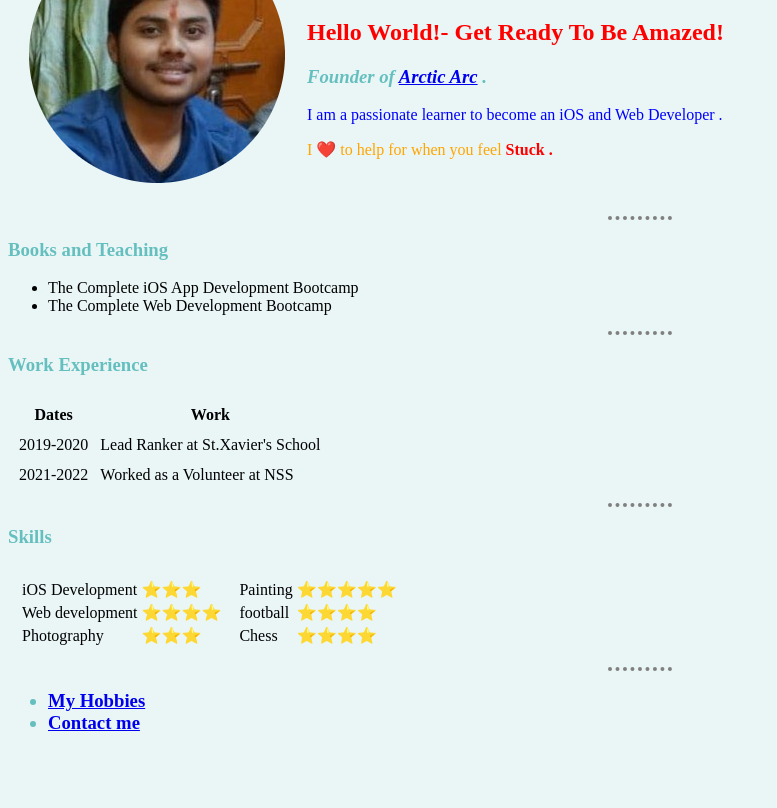
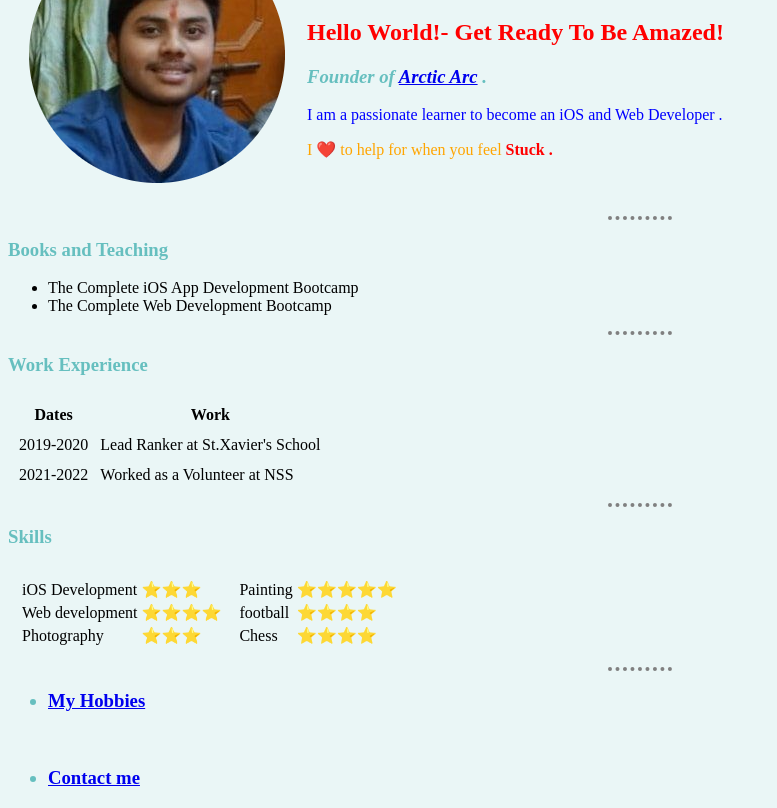
Before and after one commit to prateektrivedi21/cv, a plain HTML site: page index.html in a window 1280 px wide. Shown: the part 102-910 px from the top of the page, without its empty margins (0-777 px from the left). Before the commit the page ends 855 px from the top, so only its background shows below. Drawn offline with Linux system fonts and the light colour scheme; files that its build step writes are made by us from their sources.

Commit message:
Update index.html

```diff
--- a/index.html
+++ b/index.html
@@ -95,6 +95,9 @@
     <ul>
         <h3 style="color:#66BFBF">
         <li><a href="hobbies.html">My Hobbies</a></li>
+        </h3>
+        <br>
+         <h3 style="color:#66BFBF">
         <li><a href="contact.html">Contact me</a></li>
         </h3>
     </ul>
```
